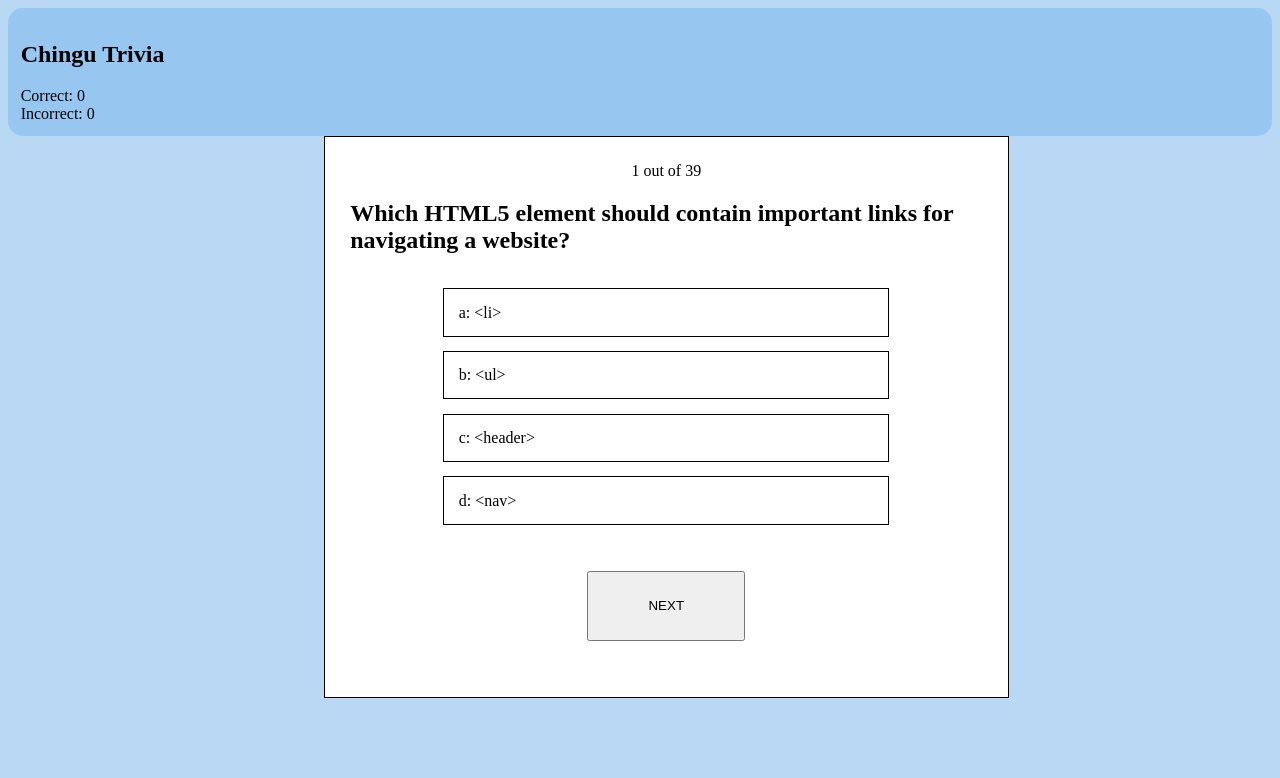
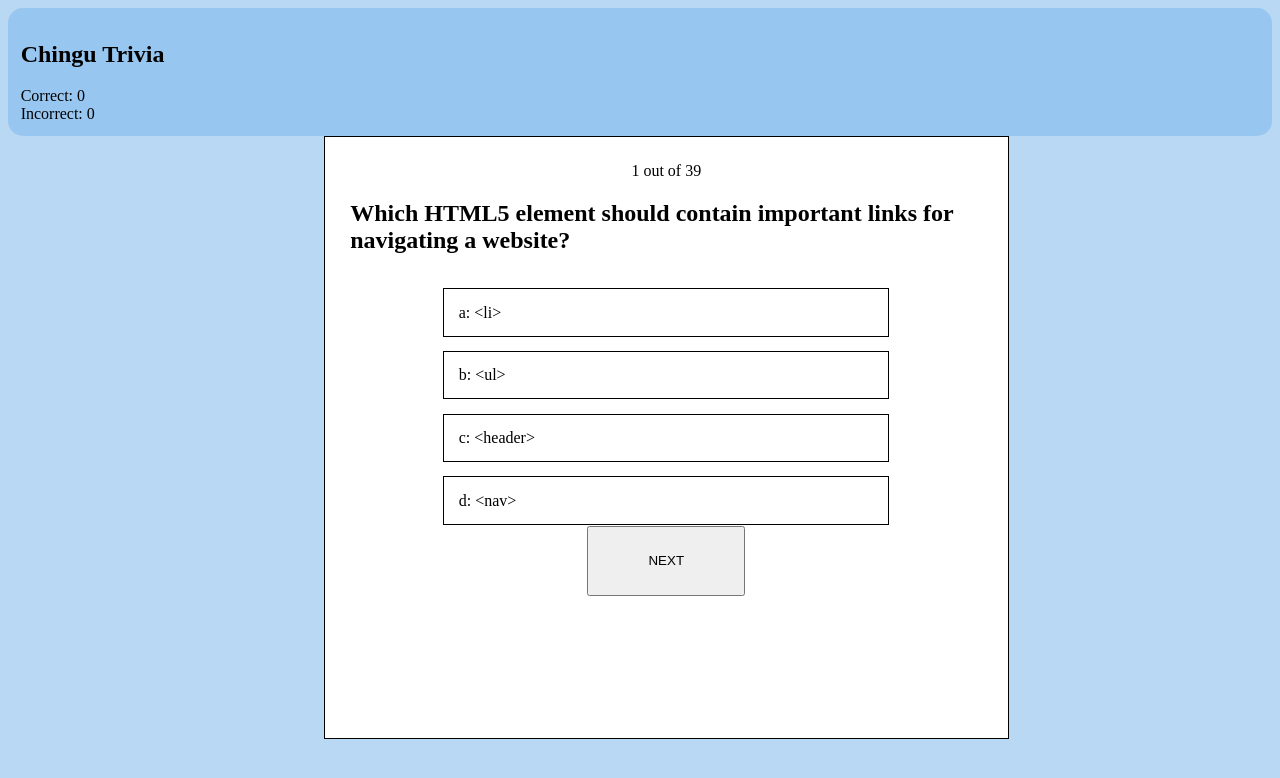
Before and after one commit to MattRueter/Chingu_Trivia, a React (Create React App) app: page / in a window 1280 px wide. Shown: the top 778 px of the page. Built offline with nearby package versions, Linux system fonts and the light colour scheme.

Commit message:
fix height on Container.

```diff
--- a/src/css/index.css
+++ b/src/css/index.css
@@ -6,6 +6,7 @@ body{
 	background-color:white;
 	padding:2%;
 	width:50%;
+	height: 550px;
 	margin-left:25%;
 	display:flex;
 	flex-direction:column;
```
